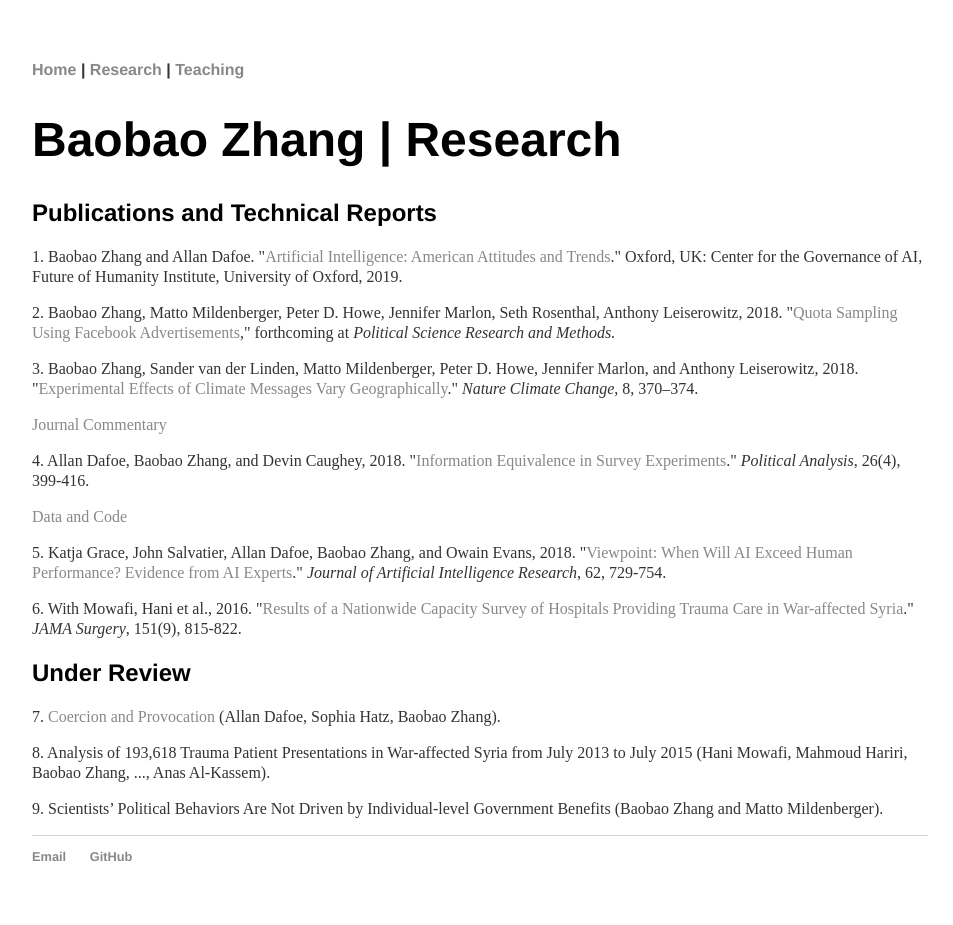
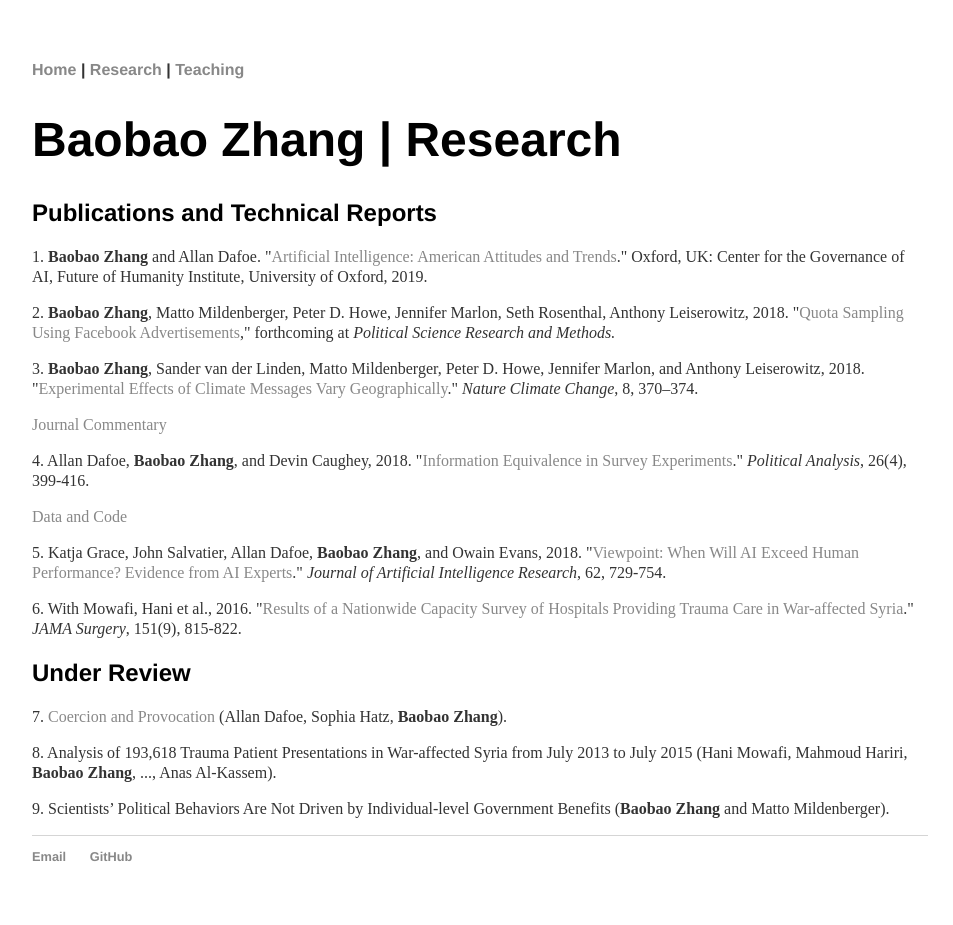
Before and after one commit to morganlivingston/baobaofzhang.github.io, a Jekyll site: the page built from research.html, in a window 1280 px wide. Shown: the whole page, without its empty margins (160-1113 px from the left). Built offline with Jekyll 4.4.1, drawn with Linux system fonts in a browser that asks for light colours.

Commit message:
Bold my name

```diff
--- a/research.html
+++ b/research.html
@@ -7,17 +7,17 @@
 			<h1>Baobao Zhang | Research</h1>
 
 			<h2>Publications and Technical Reports</h2>
-			<p>1. Baobao Zhang and Allan Dafoe. "<a href = "https://governanceai.github.io/US-Public-Opinion-Report-Jan-2019/">Artificial Intelligence: American Attitudes and Trends</a>." Oxford, UK: Center for the
+			<p>1. <b>Baobao Zhang</b> and Allan Dafoe. "<a href = "https://governanceai.github.io/US-Public-Opinion-Report-Jan-2019/">Artificial Intelligence: American Attitudes and Trends</a>." Oxford, UK: Center for the
 Governance of AI, Future of Humanity Institute, University of Oxford, 2019.</p>
-<p>2. Baobao Zhang, Matto Mildenberger, Peter D. Howe, Jennifer Marlon, Seth Rosenthal, Anthony Leiserowitz, 2018. "<a href = "https://doi.org/10.1017/psrm.2018.49">Quota Sampling Using Facebook Advertisements</a>," forthcoming at <i>Political Science Research and Methods.</i></p>
-  <p>3. Baobao Zhang, Sander van der Linden, Matto Mildenberger, Peter D. Howe, Jennifer Marlon, and Anthony Leiserowitz, 2018. "<a href = "https://www.nature.com/articles/s41558-018-0122-0">Experimental Effects of Climate Messages Vary Geographically</a>." <i>Nature Climate Change</i>, 8, 370–374.</p> <p><a href = "https://www.nature.com/articles/s41558-018-0143-8">Journal Commentary</a></p>
-<p>4. Allan Dafoe, Baobao Zhang, and Devin Caughey, 2018. "<a href="https://doi.org/10.1017/pan.2018.9">Information Equivalence in Survey Experiments</a>." <i>Political Analysis</i>, 26(4), 399-416.</p> <p><a href = "https://doi.org/10.7910/DVN/KVZXE8">Data and Code</a></p>
-<p>5. Katja Grace, John Salvatier, Allan Dafoe, Baobao Zhang, and Owain Evans, 2018. "<a href="https://doi.org/10.1613/jair.1.11222">Viewpoint: When Will AI Exceed Human Performance? Evidence from AI Experts</a>." <i>Journal of Artificial Intelligence Research</i>, 62, 729-754.</p>
+<p>2. <b>Baobao Zhang</b>, Matto Mildenberger, Peter D. Howe, Jennifer Marlon, Seth Rosenthal, Anthony Leiserowitz, 2018. "<a href = "https://doi.org/10.1017/psrm.2018.49">Quota Sampling Using Facebook Advertisements</a>," forthcoming at <i>Political Science Research and Methods.</i></p>
+  <p>3. <b>Baobao Zhang</b>, Sander van der Linden, Matto Mildenberger, Peter D. Howe, Jennifer Marlon, and Anthony Leiserowitz, 2018. "<a href = "https://www.nature.com/articles/s41558-018-0122-0">Experimental Effects of Climate Messages Vary Geographically</a>." <i>Nature Climate Change</i>, 8, 370–374.</p> <p><a href = "https://www.nature.com/articles/s41558-018-0143-8">Journal Commentary</a></p>
+<p>4. Allan Dafoe, <b>Baobao Zhang</b>, and Devin Caughey, 2018. "<a href="https://doi.org/10.1017/pan.2018.9">Information Equivalence in Survey Experiments</a>." <i>Political Analysis</i>, 26(4), 399-416.</p> <p><a href = "https://doi.org/10.7910/DVN/KVZXE8">Data and Code</a></p>
+<p>5. Katja Grace, John Salvatier, Allan Dafoe, <b>Baobao Zhang</b>, and Owain Evans, 2018. "<a href="https://doi.org/10.1613/jair.1.11222">Viewpoint: When Will AI Exceed Human Performance? Evidence from AI Experts</a>." <i>Journal of Artificial Intelligence Research</i>, 62, 729-754.</p>
 <p>6. With Mowafi, Hani et al., 2016. "<a href="https://www.ncbi.nlm.nih.gov/pubmed?term=27332144">Results of a Nationwide Capacity Survey of Hospitals Providing Trauma Care in War-affected Syria</a>." <i>JAMA Surgery</i>, 151(9), 815-822.</p>
 			<h2>Under Review</h2>
-<p>7. <a href="http://www.allandafoe.com/provocation.pdf">Coercion and Provocation</a> (Allan Dafoe, Sophia Hatz, Baobao Zhang).</p>
-<p>8. Analysis of 193,618 Trauma Patient Presentations in War-affected Syria from July 2013 to July 2015 (Hani Mowafi, Mahmoud Hariri, Baobao Zhang, ..., Anas Al-Kassem).</p>
-<p>9. Scientists’ Political Behaviors Are Not Driven by Individual-level Government Benefits (Baobao Zhang and Matto Mildenberger).</p>
+<p>7. <a href="http://www.allandafoe.com/provocation.pdf">Coercion and Provocation</a> (Allan Dafoe, Sophia Hatz, <b>Baobao Zhang</b>).</p>
+<p>8. Analysis of 193,618 Trauma Patient Presentations in War-affected Syria from July 2013 to July 2015 (Hani Mowafi, Mahmoud Hariri, <b>Baobao Zhang</b>, ..., Anas Al-Kassem).</p>
+<p>9. Scientists’ Political Behaviors Are Not Driven by Individual-level Government Benefits (<b>Baobao Zhang</b> and Matto Mildenberger).</p>
 
 
 
```
